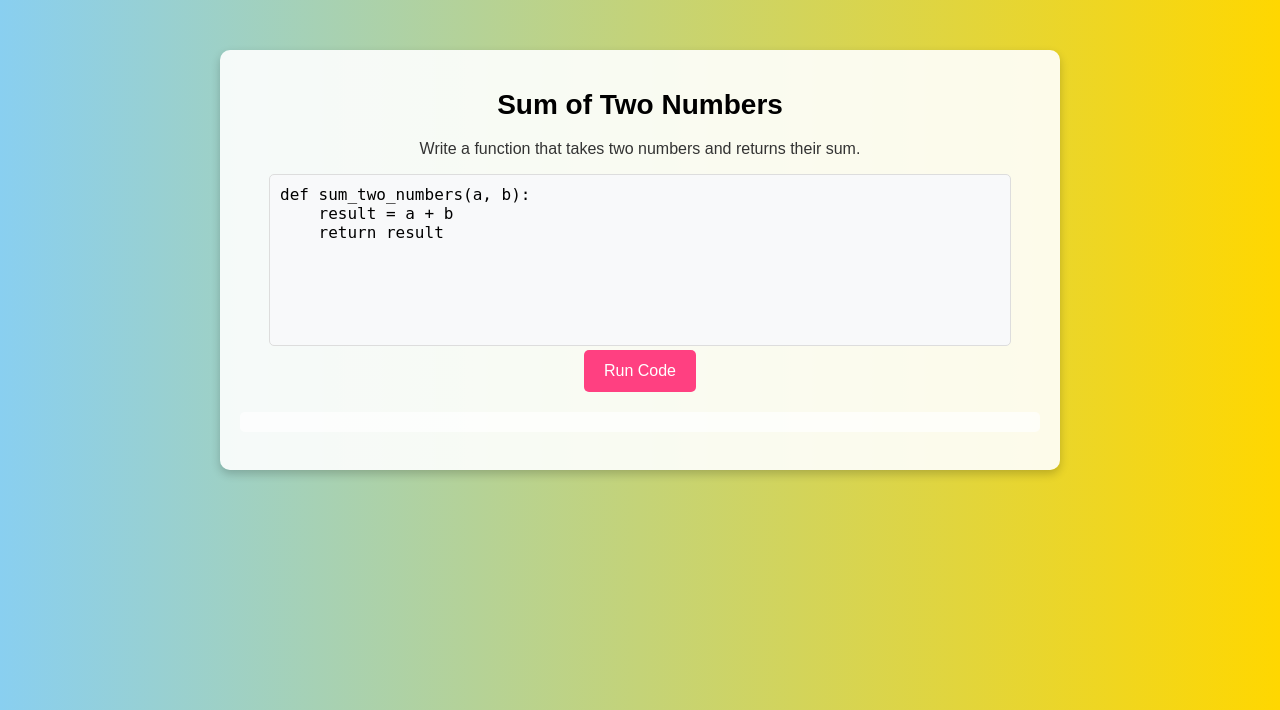
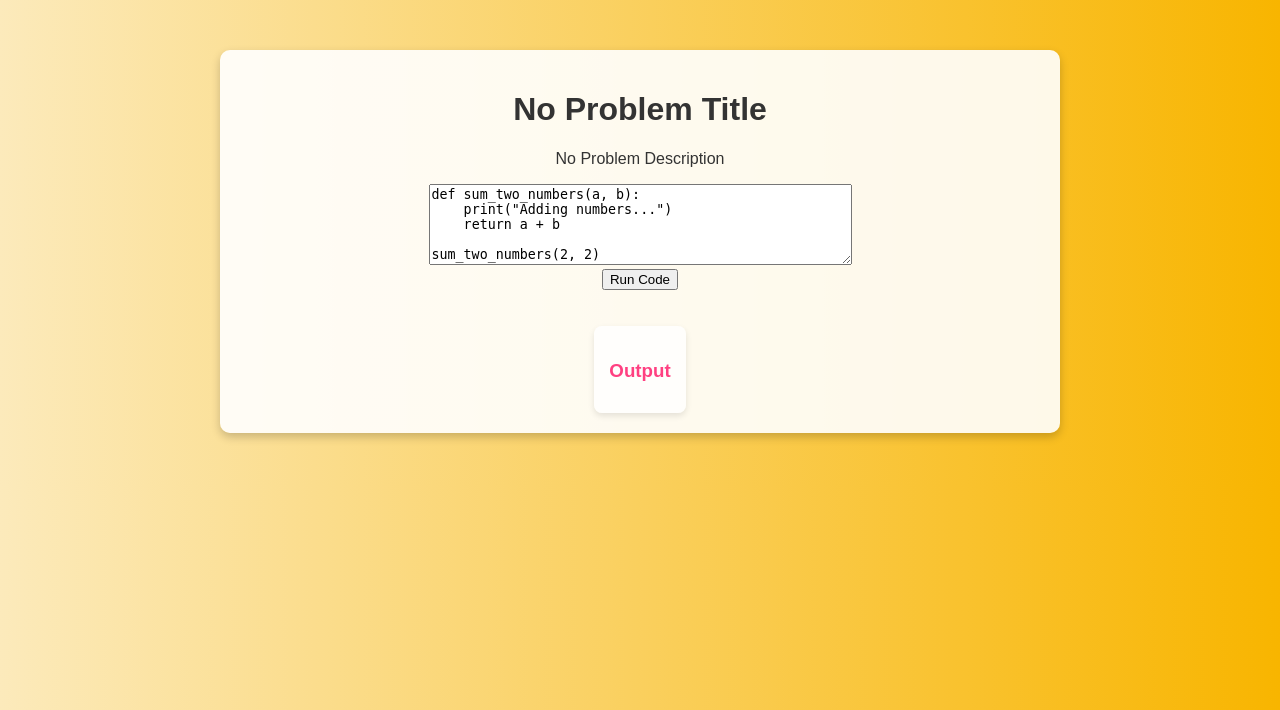
Before and after one commit to khanhthinh2000/python-interview-prep, a Flask app: page / in a window 1280 px wide. Shown: the top 710 px of the page. Run offline with Flask 3, Linux system fonts and the light colour scheme.

Commit message:
Modified code files

```diff
--- a/app.py
+++ b/app.py
@@ -1,73 +1,28 @@
-# from flask import Flask, request, render_template, jsonify
-
-# app = Flask(__name__)
-
-# # Load problems from JSON file
-# import json
-# with open("problems.json") as f:
-#     problems = json.load(f)
-
-# @app.route("/")
-# def home():
-#     return render_template("index.html", problem=problems["1"])
-
-# @app.route("/submit", methods=["POST"])
-# def submit():
-#     data = request.json
-#     user_code = data["code"]
-
-#     # Safe execution environment
-#     safe_globals = {}
-
-#     try:
-#         exec(user_code, safe_globals)
-#         if "sum_two_numbers" in safe_globals:
-#             result = safe_globals["sum_two_numbers"](2, 3)  # Execute function with test inputs
-#         else:
-#             result = "Function not found"
-
-#         expected = problems["1"]["expected_output"]
-#         status = "Correct" if str(result).strip() == str(expected).strip() else "Incorrect"
-
-#         return jsonify({
-#             "status": status,
-#             "output": str(result),
-#             "expected": str(expected)  # Debugging: Show expected output
-#         })
-#     except Exception as e:
-#         return jsonify({"status": "Error", "error": str(e)})
-
-# if __name__ == "__main__":
-#     app.run(debug=True)
-
 from flask import Flask, request, render_template, jsonify
-from utils.code_executor import execute_code
-from utils.feedback import provide_feedback  # Import feedback function
-import json
+from utils.code_executor import execute_code  # ✅ Updated to execute any code
 
 app = Flask(__name__)
 
-# Load problems from JSON
-with open("problems.json") as f:
-    problems = json.load(f)
-
 @app.route("/")
 def home():
-    return render_template("index.html", problem=problems["1"])
+    return render_template("index.html")  # ✅ No longer restricted to functions
 
 @app.route("/submit", methods=["POST"])
 def submit():
-    data = request.json
-    user_code = data["code"]
-    problem_id = "1"
+    try:
+        data = request.json
+        user_code = data["code"]
 
-    result = execute_code(user_code, problem_id)
+        print("DEBUG - Received code:", user_code)  # Debugging log
 
-    # Add feedback if incorrect
-    if result["status"] == "Incorrect":
-        result["feedback"] = provide_feedback(result["output"], result["expected"])
+        result = execute_code(user_code)
 
-    return jsonify(result)
+        print("DEBUG - API Response:", result)  # Debugging log
+
+        return jsonify(result)
+
+    except Exception as e:
+        return jsonify({"status": "Error", "error": str(e)})
 
 if __name__ == "__main__":
     app.run(debug=True)
--- a/static/style.css
+++ b/static/style.css
@@ -1,10 +1,8 @@
 /* General page styling */
 body {
     font-family: 'Arial', sans-serif;
-    background: linear-gradient(to right, #89CFF0, #FFD700);
-    /* Brighter gradient */
+    background: linear-gradient(to right, #fceabb, #f8b500);
     color: #333;
-    /* Darker text for contrast */
     text-align: center;
     margin: 0;
     padding: 0;
@@ -15,62 +13,31 @@ body {
     max-width: 800px;
     margin: 50px auto;
     background: rgba(255, 255, 255, 0.9);
-    /* Brighter background */
     padding: 20px;
     border-radius: 10px;
     box-shadow: 0px 4px 10px rgba(0, 0, 0, 0.2);
 }
 
-/* Heading styling */
-h1 {
-    font-size: 28px;
-    font-weight: bold;
-    color: #000;
-    /* Darker text */
+/* Output Section */
+#output-section {
+    background: rgba(255, 255, 255, 0.8);
+    padding: 15px;
+    margin-top: 20px;
+    border-radius: 8px;
+    box-shadow: 0px 3px 6px rgba(0, 0, 0, 0.1);
+    display: inline-block;
+    text-align: left;
 }
 
-/* Textarea for code input */
-textarea {
-    width: 90%;
-    height: 150px;
-    font-size: 16px;
-    padding: 10px;
-    border: 1px solid #ddd;
-    border-radius: 5px;
-    background: #f8f9fa;
-    /* Brighter input background */
-    color: #000;
-    /* Dark text */
-    resize: none;
+/* Heading for Output */
+#output-section h3 {
+    margin-bottom: 10px;
+    color: #ff4081;
 }
 
-/* Button styling */
-button {
-    background: #ff4081;
-    /* Bright pink */
-    color: white;
-    border: none;
-    padding: 12px 20px;
-    font-size: 16px;
-    cursor: pointer;
-    border-radius: 5px;
-    transition: background 0.3s ease-in-out;
+/* Text styling */
+#user-output,
+#expected-output {
+    font-weight: bold;
+    color: #444;
 }
-
-button:hover {
-    background: #ff80ab;
-    /* Lighter pink */
-}
-
-/* Output display */
-#output {
-    font-size: 18px;
-    font-weight: bold;
-    margin-top: 20px;
-    padding: 10px;
-    background: rgba(255, 255, 255, 0.7);
-    /* Brighter output box */
-    border-radius: 5px;
-    color: #000;
-    /* Dark text */
-}
--- a/templates/index.html
+++ b/templates/index.html
@@ -8,30 +8,49 @@
 </head>
 <body>
     <div class="container">
-        <h1>{{ problem.title }}</h1>
-        <p>{{ problem.description }}</p>
+        <h1>{{ problem.title if problem else "No Problem Title" }}</h1>
+        <p>{{ problem.description if problem else "No Problem Description" }}</p>
 
         <textarea id="code" rows="5" cols="50">
 def sum_two_numbers(a, b):
-    result = a + b
-    return result
+    print("Adding numbers...")
+    return a + b
+
+sum_two_numbers(2, 2)
+
         </textarea>
 
         <br>
         <button onclick="submitCode()">Run Code</button>
-        <p id="output"></p>
+
+        <!-- Display Result Message -->
+        <p id="result-message"></p>
+
+        <!-- Output Display Section (Added) -->
+        <div id="output-section">
+            <h3>Output</h3>
+            <p><strong></strong> <span id="user-output"></span></p>
+        </div>
     </div>
 
     <script>
     async function submitCode() {
         const code = document.getElementById("code").value;
+        console.log("DEBUG - Sending code:", code);  // Debugging log
+
         const response = await fetch('/submit', {
             method: 'POST',
             headers: { 'Content-Type': 'application/json' },
             body: JSON.stringify({ code })
         });
+
         const result = await response.json();
-            document.getElementById("output").innerText = "Result: " + result.status;
+        console.log("DEBUG - Response from Flask:", result); // Debugging log
+
+        document.getElementById("result-message").innerText = "Result: " + result.status;
+
+        // ✅ Show full Python output (handles both print & return)
+        document.getElementById("user-output").innerText = result.output;
     }
 </script>
 </body>
```
Also changed, not shown: utils/code_executor.py (+17 -20 lines). Lines whose indentation alone changed are shown as unchanged.
